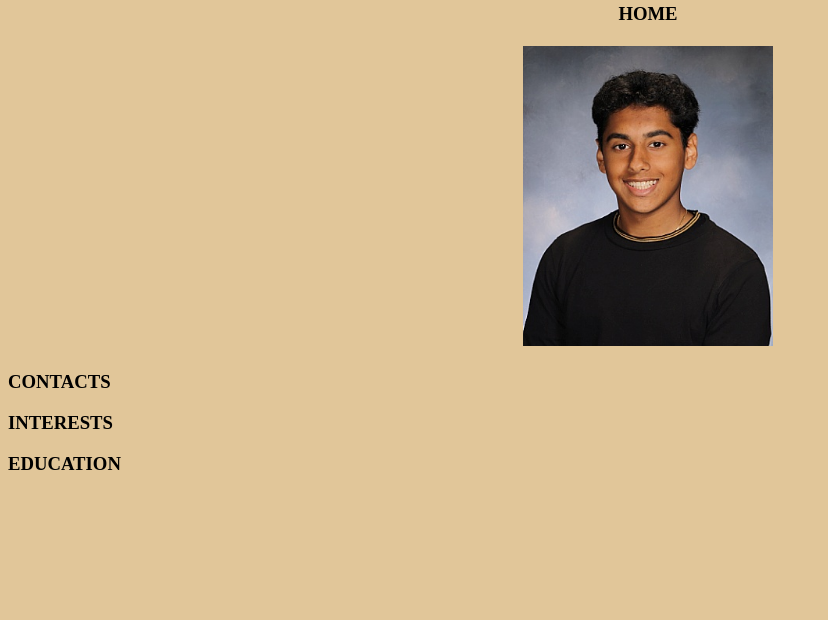
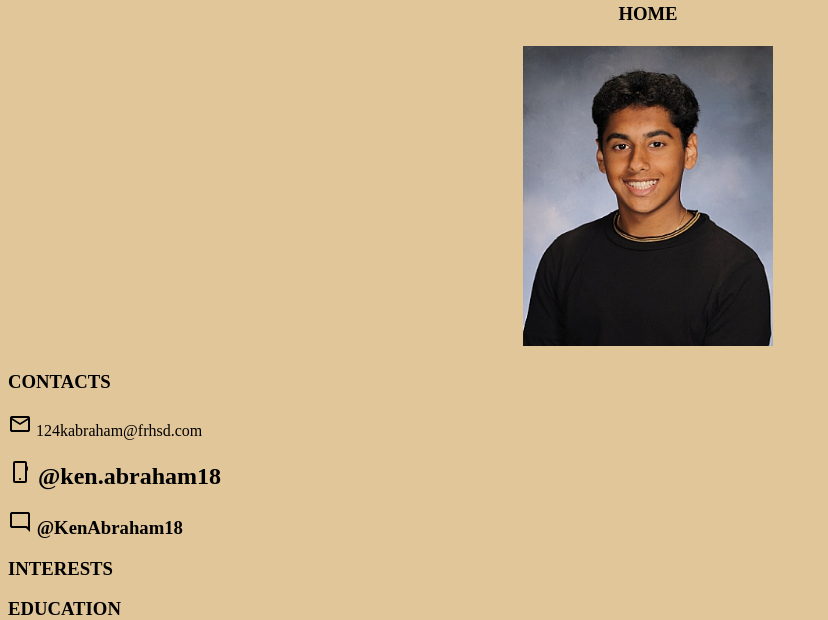
Before and after one commit to KenAbraham18/Junior-Portfolio, a plain HTML site: page index.html in a window 1280 px wide. Shown: the part 267-887 px from the top of the page, without its empty margins (0-828 px from the left). Before the commit the page ends 816 px from the top, so only its background shows below. Drawn offline with nearby package versions, Linux system fonts and the light colour scheme.

Commit message:
Finished Contacts Page

```diff
--- a/index.html
+++ b/index.html
@@ -4,6 +4,7 @@
 <title>Ken Abraham Junior Portfolio</title>
 <meta charset="UTF-8">
 <meta name="viewport" content="width=device-width, initial-scale=1">
+  <link rel="stylesheet" href="https://fonts.googleapis.com/css2?family=Material+Symbols+Outlined:opsz,wght,FILL,GRAD@20..48,100..700,0..1,-50..200" />
 <link rel="stylesheet" href="style.css">
 </head>
 <body>
@@ -44,11 +45,24 @@
   <!-- CONTACTS -->
     <h3>CONTACTS</h3>
   </div>
-
-
+ <span class="material-symbols-outlined">
+mail
+</span>
+  124kabraham@frhsd.com
       </div>
     </div>
   </div>
+  <h2>
+<span class="material-symbols-outlined">
+phone_android
+</span>
+  @ken.abraham18
+<h3>
+    <span class="material-symbols-outlined">
+mode_comment
+</span>
+    @KenAbraham18
+</h3>
 
   <!-- Interests -->
   <div class="w3-container w3-padding-32" id="about">
```
Also changed, not shown: gmail.jpg (added).
